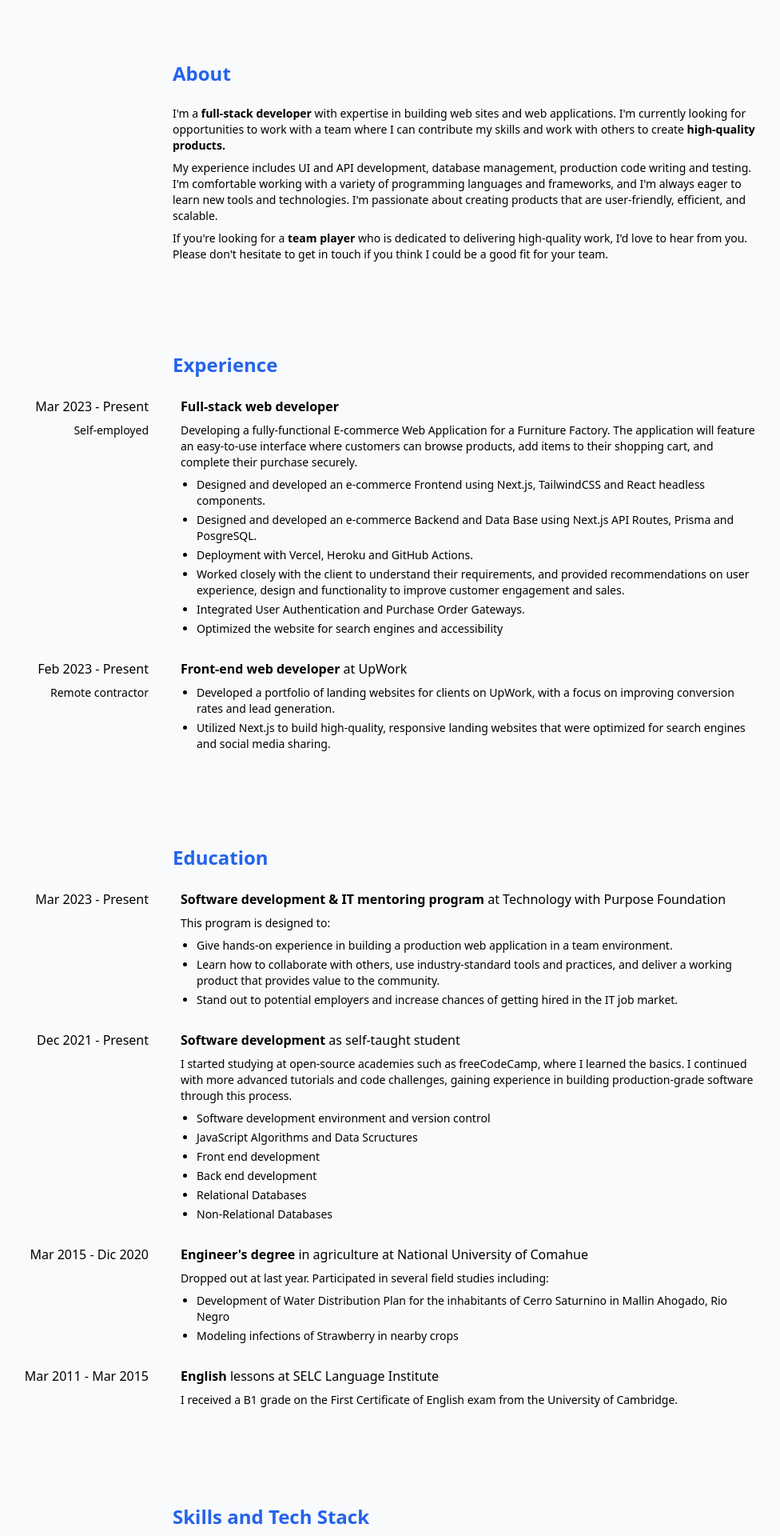
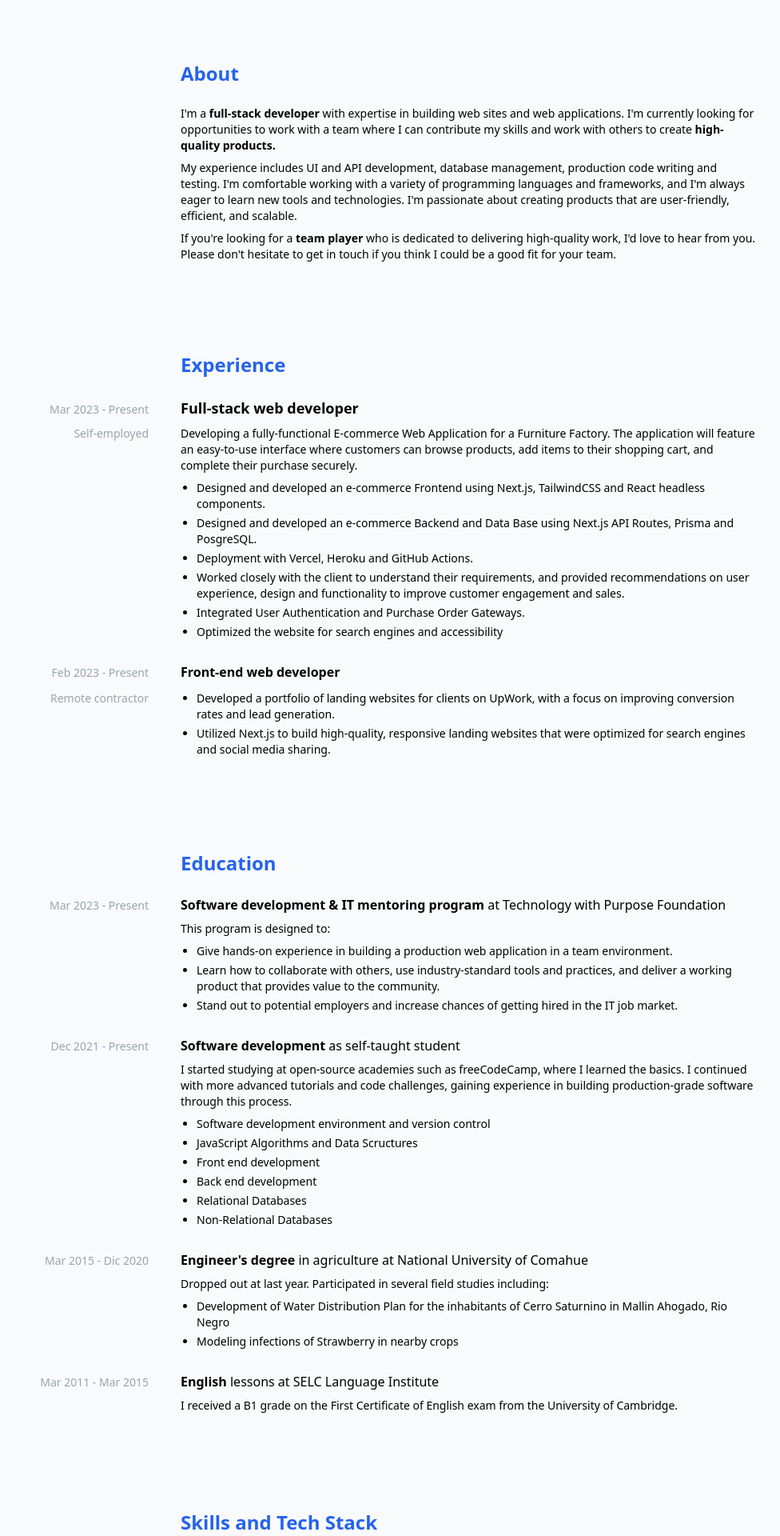
Before and after one commit to xdguido/guidogennari-web, a Next.js app: page /resume in a window 1280 px wide. Shown: the part 340-2260 px from the top of the page at 80% size, without its empty margins (180-1156 px from the left). Built offline with nearby package versions, Linux system fonts and the light colour scheme.

Commit message:
feat: update style

```diff
--- a/components/header.tsx
+++ b/components/header.tsx
@@ -129,12 +129,24 @@ export default function Header() {
                 <div className="hidden sm:flex items-center">
                     <ul id="nav" className="flex sm:gap-3">
                         <li className="">
-                            <Button href={'/#work'} colorScheme="black" style="link" square>
+                            <Button
+                                className="font-normal"
+                                href={'/#work'}
+                                colorScheme="black"
+                                style="link"
+                                square
+                            >
                                 WORK
                             </Button>
                         </li>
                         <li className="">
-                            <Button href={'/resume'} colorScheme="black" style="link" square>
+                            <Button
+                                className="font-normal"
+                                href={'/resume'}
+                                colorScheme="black"
+                                style="link"
+                                square
+                            >
                                 RESUME
                             </Button>
                         </li>
--- a/pages/resume.tsx
+++ b/pages/resume.tsx
@@ -25,12 +25,12 @@ export default function Resume() {
                     <h2 className="text-xl">Full-stack web developer</h2>
                 </div>
                 <section id="about" className="flex flex-col gap-6 print:gap-4">
-                    <div className="grid items-baseline print:grid-cols-4 lg:grid-cols-4">
+                    <div className="grid items-baseline gap-x-10 print:grid-cols-4 lg:grid-cols-4">
                         <h3 className="print:col-start-2 lg:col-start-2 text-2xl font-semibold text-blue-600">
                             About
                         </h3>
                     </div>
-                    <div className="grid items-baseline print:grid-cols-4 lg:grid-cols-4">
+                    <div className="grid items-baseline gap-x-10 print:grid-cols-4 lg:grid-cols-4">
                         <p className="sm:text-sm print:col-start-2 lg:col-start-2 print:col-span-3 lg:col-span-3 mb-2">
                             I{"'"}m a <span className="font-semibold">full-stack developer</span>{' '}
                             with expertise in building web sites and web applications. I{"'"}m
@@ -55,22 +55,24 @@ export default function Resume() {
                     </div>
                 </section>
                 <section id="experience" className="flex flex-col gap-6 print:gap-4">
-                    <div className="grid items-baseline print:grid-cols-4 lg:grid-cols-4">
+                    <div className="grid items-baseline gap-x-10 print:grid-cols-4 lg:grid-cols-4">
                         <h3 className="print:col-start-2 lg:col-start-2 text-2xl font-semibold text-blue-600">
                             Experience
                         </h3>
                     </div>
                     <div className="grid items-baseline gap-x-10 print:grid-cols-4 lg:grid-cols-4">
                         <div className="print:text-right lg:text-right">
-                            <span className="">Mar 2023 - Present</span>
+                            <span className="text-sm text-gray-400">Mar 2023 - Present</span>
                         </div>
                         <div className="print:col-span-3 lg:col-span-3">
-                            <h2 className="mb-2">
-                                <span className="font-semibold">Full-stack web developer</span>
+                            <h2 className="mb-2 ">
+                                <span className=" text-lg font-semibold">
+                                    Full-stack web developer
+                                </span>
                             </h2>
                         </div>
                         <div className="text-sm print:text-right lg:text-right">
-                            <span className="">Self-employed</span>
+                            <span className="text-sm text-gray-400">Self-employed</span>
                         </div>
                         <div className="print:col-span-3 lg:col-span-3">
                             <p className="sm:text-sm mb-2">
@@ -107,16 +109,15 @@ export default function Resume() {
                     </div>
                     <div className="grid items-baseline gap-x-10 print:grid-cols-4 lg:grid-cols-4">
                         <div className="print:text-right lg:text-right">
-                            <span className="">Feb 2023 - Present</span>
+                            <span className="text-sm text-gray-400">Feb 2023 - Present</span>
                         </div>
                         <div className="print:col-span-3 lg:col-span-3">
-                            <h2 className="mb-2">
+                            <h2 className="mb-2 ">
                                 <span className="font-semibold">Front-end web developer </span>
-                                at UpWork
                             </h2>
                         </div>
-                        <div className="text-sm print:text-right lg:text-right">
-                            <span className="">Remote contractor</span>
+                        <div className="print:text-right lg:text-right">
+                            <span className="text-sm text-gray-400">Remote contractor</span>
                         </div>
                         <div className="print:col-span-3 lg:col-span-3">
                             {/* <p className="sm:text-sm mb-2"></p> */}
@@ -135,14 +136,14 @@ export default function Resume() {
                     </div>
                 </section>
                 <section id="education" className="flex flex-col gap-6 print:gap-4 ">
-                    <div className="grid items-baseline print:grid-cols-4 lg:grid-cols-4">
+                    <div className="grid items-baseline gap-x-10 print:grid-cols-4 lg:grid-cols-4">
                         <h3 className="print:col-start-2 lg:col-start-2 text-2xl font-semibold text-blue-600">
                             Education
                         </h3>
                     </div>
                     <div className="grid items-baseline gap-x-10 print:grid-cols-4 lg:grid-cols-4">
                         <div className="print:text-right lg:text-right">
-                            <span className="">Mar 2023 - Present</span>
+                            <span className="text-sm text-gray-400">Mar 2023 - Present</span>
                         </div>
                         <div className="print:col-span-3 lg:col-span-3">
                             <h2 className="mb-2 text-lg sm:text-base">
@@ -171,7 +172,7 @@ export default function Resume() {
                     </div>
                     <div className="grid items-baseline gap-x-10 print:grid-cols-4 lg:grid-cols-4">
                         <div className="print:text-right lg:text-right">
-                            <span className="">Dec 2021 - Present</span>
+                            <span className="text-sm text-gray-400">Dec 2021 - Present</span>
                         </div>
                         <div className="print:col-span-3 lg:col-span-3">
                             <h2 className="mb-2 text-lg sm:text-base">
@@ -198,7 +199,7 @@ export default function Resume() {
                     </div>
                     <div className="grid items-baseline gap-x-10 print:grid-cols-4 lg:grid-cols-4">
                         <div className="print:text-right lg:text-right">
-                            <span className="">Mar 2015 - Dic 2020</span>
+                            <span className="text-sm text-gray-400">Mar 2015 - Dic 2020</span>
                         </div>
                         <div className="print:col-span-3 lg:col-span-3">
                             <h2 className="mb-2 text-lg sm:text-base">
@@ -222,7 +223,7 @@ export default function Resume() {
                     </div>
                     <div className="grid items-baseline gap-x-10 print:grid-cols-4 lg:grid-cols-4">
                         <div className="print:text-right lg:text-right">
-                            <span className="">Mar 2011 - Mar 2015</span>
+                            <span className="text-sm text-gray-400">Mar 2011 - Mar 2015</span>
                         </div>
                         <div className="print:col-span-3 lg:col-span-3">
                             <h2 className="mb-2 text-lg sm:text-base">
@@ -237,12 +238,12 @@ export default function Resume() {
                     </div>
                 </section>
                 <section id="stack" className="flex flex-col gap-6 print:gap-4">
-                    <div className="grid items-baseline print:grid-cols-4 lg:grid-cols-4">
+                    <div className="grid items-baseline gap-x-10 print:grid-cols-4 lg:grid-cols-4">
                         <h3 className="print:col-start-2 lg:col-start-2 print:col-span-3 lg:col-span-3 text-2xl font-semibold text-blue-600">
                             Skills and Tech Stack
                         </h3>
                     </div>
-                    <div className="grid items-baseline print:grid-cols-4 lg:grid-cols-4">
+                    <div className="grid items-baseline gap-x-10 print:grid-cols-4 lg:grid-cols-4">
                         <div className="print:col-start-2 lg:col-start-2 print:col-span-3 lg:col-span-3">
                             <h2 className="font-bold mb-2">Tech Stack:</h2>
                             <ul className="ml-5 list-disc sm:text-sm ">
@@ -272,12 +273,12 @@ export default function Resume() {
                     </div>
                 </section>
                 <section id="contact" className="flex flex-col gap-6 print:gap-4">
-                    <div className="grid items-baseline print:grid-cols-4 lg:grid-cols-4">
+                    <div className="grid items-baseline gap-x-10 print:grid-cols-4 lg:grid-cols-4">
                         <h3 className="print:col-start-2 lg:col-start-2 print:col-span-3 lg:col-span-3 text-2xl font-semibold text-blue-600">
                             Contact
                         </h3>
                     </div>
-                    <div className="grid items-baseline print:grid-cols-4 lg:grid-cols-4">
+                    <div className="grid items-baseline gap-x-10 print:grid-cols-4 lg:grid-cols-4">
                         <ul className="ml-5 list-disc sm:text-sm print:col-start-2 lg:col-start-2 print:col-span-3 lg:col-span-3">
                             <li className="mb-1">
                                 Personal Website:{' '}
```
